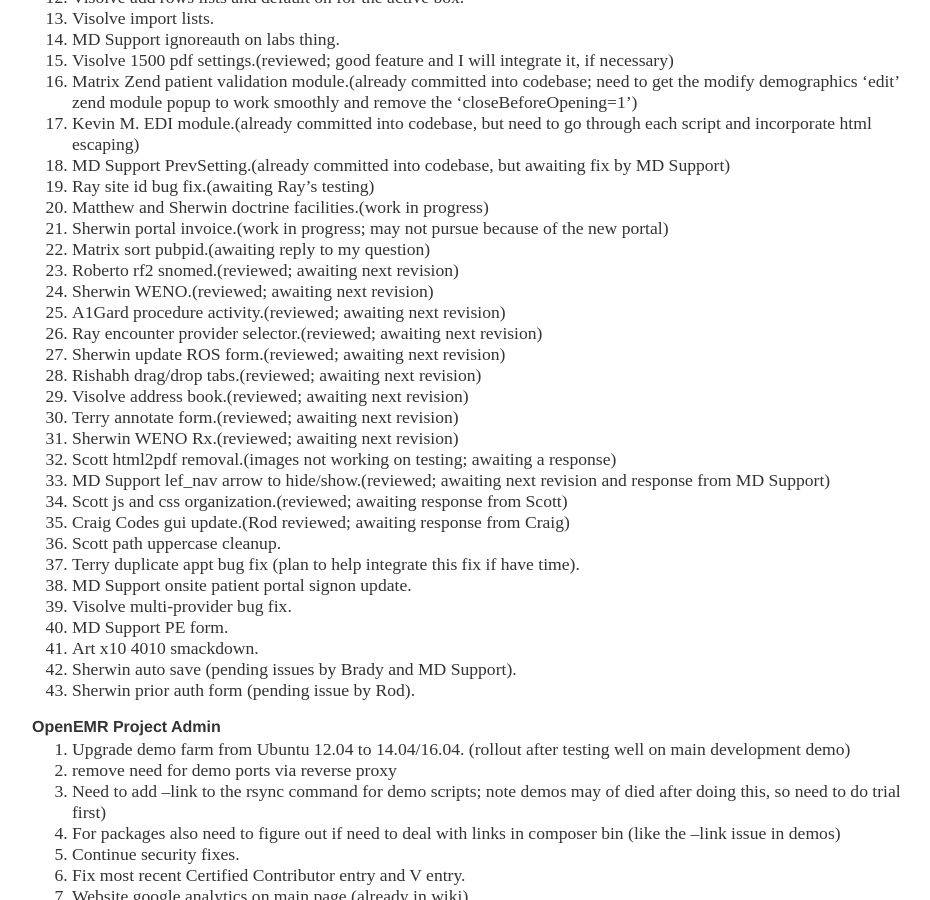
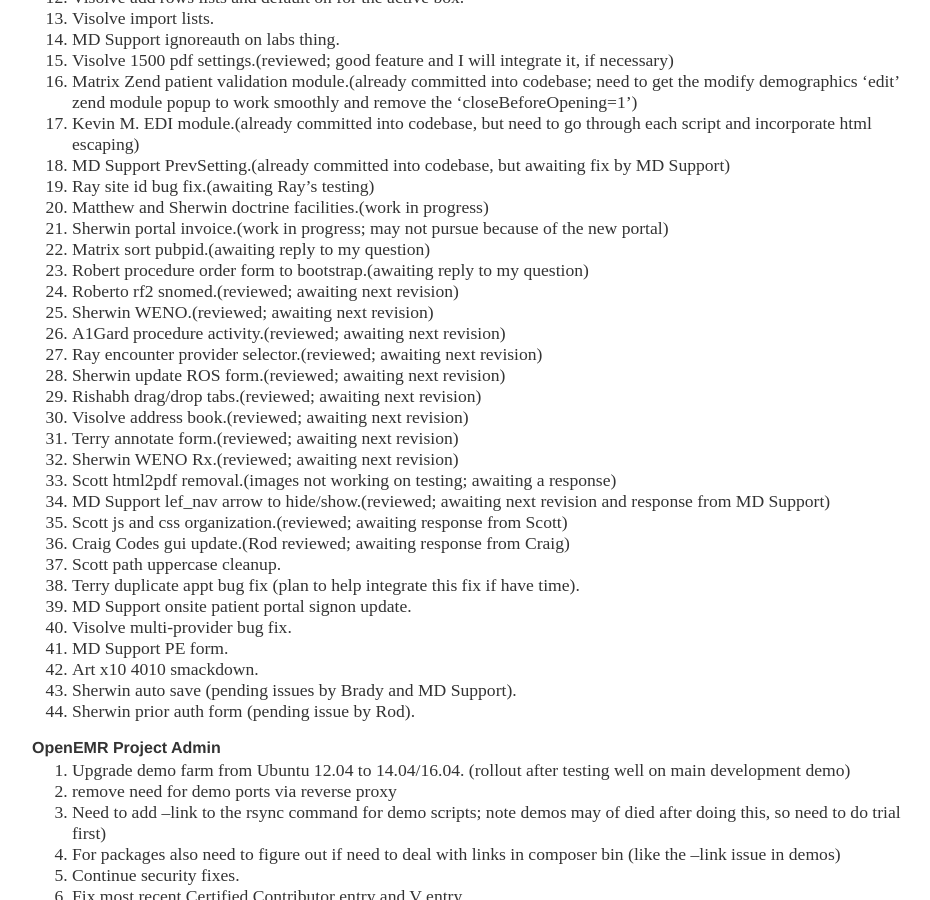
Before and after one commit to bradymiller/bradymiller.github.io, a Jekyll site: the page built from todo/index.md, in a window 1280 px wide and 900 px high, scrolled down 605 px. Shown: the whole window, without its empty margins (160-1090 px from the left). Built offline with Jekyll 4.4.1, drawn with Linux system fonts in a browser that asks for light colours; our own code applies the rules of GitHub Pages for plain Markdown files.

Commit message:
Update index.md

```diff
--- a/todo/index.md
+++ b/todo/index.md
@@ -31,6 +31,7 @@
 1. Matthew and Sherwin doctrine facilities.(work in progress)
 1. Sherwin portal invoice.(work in progress; may not pursue because of the new portal)
 1. Matrix sort pubpid.(awaiting reply to my question)
+1. Robert procedure order form to bootstrap.(awaiting reply to my question)
 1. Roberto rf2 snomed.(reviewed; awaiting next revision)
 1. Sherwin WENO.(reviewed; awaiting next revision)
 1. A1Gard procedure activity.(reviewed; awaiting next revision)
```
